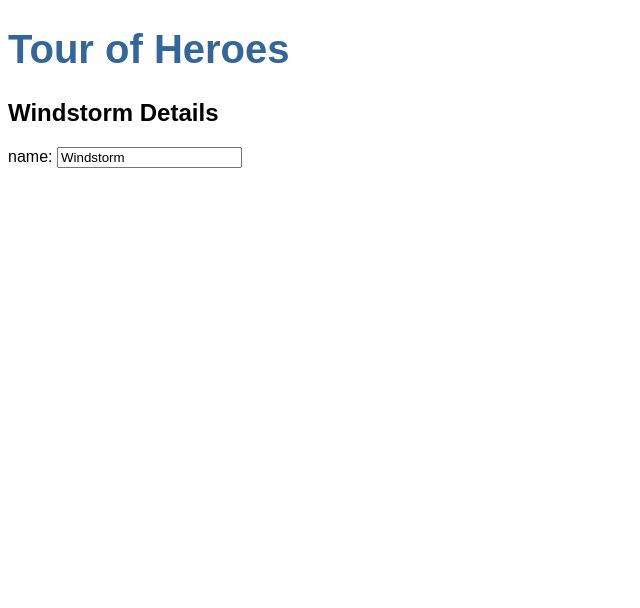
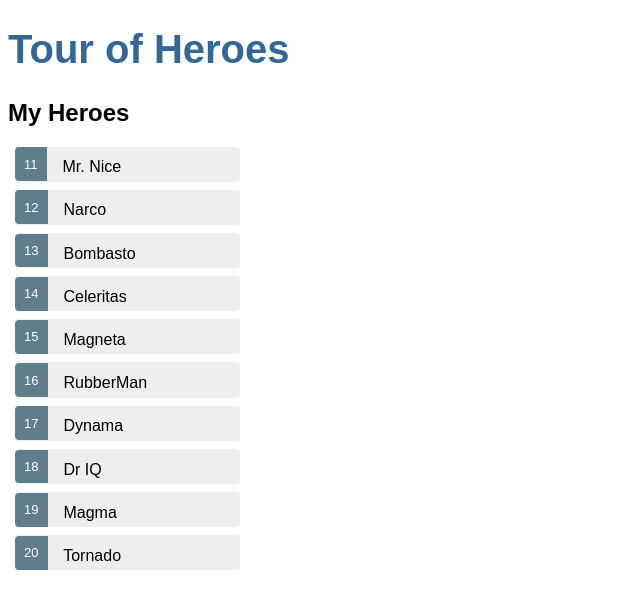
Before and after one commit to lgmf/angular-heroes-app, an Angular app: page / in a window 1280 px wide. Shown: the top 608 px of the page, without its empty margins (0-640 px from the left). Built offline with nearby package versions, Linux system fonts and the light colour scheme.

Commit message:
heroes list

```diff
--- a/src/app/heroes/heroes.component.css
+++ b/src/app/heroes/heroes.component.css
@@ -0,0 +1,54 @@
+/* HeroesComponent's private CSS styles */
+.selected {
+  background-color: #cfd8dc !important;
+  color: white;
+}
+
+.heroes {
+  margin: 0 0 2em 0;
+  list-style-type: none;
+  padding: 0;
+  width: 15em;
+}
+
+.heroes li {
+  cursor: pointer;
+  position: relative;
+  left: 0;
+  background-color: #eee;
+  margin: .5em;
+  padding: .3em 0;
+  height: 1.6em;
+  border-radius: 4px;
+}
+
+.heroes li.selected:hover {
+  background-color: #bbd8dc !important;
+  color: white;
+}
+
+.heroes li:hover {
+  color: #607d8b;
+  background-color: #ddd;
+  left: .1em;
+}
+
+.heroes .text {
+  position: relative;
+  top: -3px;
+}
+
+.heroes .badge {
+  display: inline-block;
+  font-size: small;
+  color: white;
+  padding: 0.8em 0.7em 0 0.7em;
+  background-color: #607d8b;
+  line-height: 1em;
+  position: relative;
+  left: -1px;
+  top: -4px;
+  height: 1.8em;
+  margin-right: .8em;
+  border-radius: 4px 0 0 4px;
+}
--- a/src/app/heroes/heroes.component.html
+++ b/src/app/heroes/heroes.component.html
@@ -1,6 +1,18 @@
-<h2>{{ hero.name }} Details</h2>
-<div>
-  <label>name:
-    <input [(ngModel)]="hero.name" placeholder="name">
-  </label>
+<h2>My Heroes</h2>
+<ul class="heroes">
+  <li *ngFor="let hero of heroes" (click)="onSelect(hero)" [class.selected]="hero === selectedHero">
+    <span class="badge">{{ hero.id }}</span> {{ hero.name }}
+  </li>
+</ul>
+<div *ngIf="selectedHero">
+
+  <h2>{{ selectedHero.name | uppercase }} Details</h2>
+  <div>
+    <span>id: </span>{{selectedHero.id}}</div>
+  <div>
+    <label>name:
+      <input [(ngModel)]="selectedHero.name" placeholder="name">
+    </label>
+  </div>
+
 </div>
--- a/src/app/heroes/heroes.component.ts
+++ b/src/app/heroes/heroes.component.ts
@@ -1,6 +1,7 @@
 import { Component, OnInit } from '@angular/core';
 
 import { Hero } from './hero.model';
+import { HEROES } from './heroes.mock';
 
 @Component({
   selector: 'app-heroes',
@@ -8,14 +9,16 @@ import { Hero } from './hero.model';
   styleUrls: ['./heroes.component.css']
 })
 export class HeroesComponent implements OnInit {
-  hero: Hero = {
-    id: 1,
-    name: 'Windstorm'
-  };
+  heroes: Hero[] = HEROES;
+  selectedHero: Hero = null;
 
   constructor() { }
 
   ngOnInit() {
   }
 
+  onSelect(hero: Hero): void {
+    this.selectedHero = hero;
+    console.log(`HERO --> ${JSON.stringify(this.selectedHero)}`);
+  }
 }
--- /dev/null
+++ b/src/app/heroes/heroes.mock.ts
@@ -0,0 +1,14 @@
+import { Hero } from './hero.model';
+
+export const HEROES: Hero[] = [
+  { id: 11, name: 'Mr. Nice' },
+  { id: 12, name: 'Narco' },
+  { id: 13, name: 'Bombasto' },
+  { id: 14, name: 'Celeritas' },
+  { id: 15, name: 'Magneta' },
+  { id: 16, name: 'RubberMan' },
+  { id: 17, name: 'Dynama' },
+  { id: 18, name: 'Dr IQ' },
+  { id: 19, name: 'Magma' },
+  { id: 20, name: 'Tornado' }
+];
```
